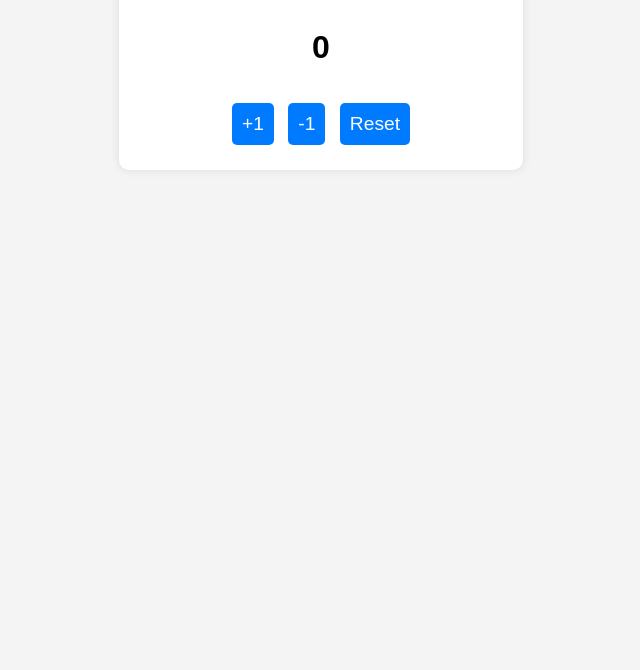
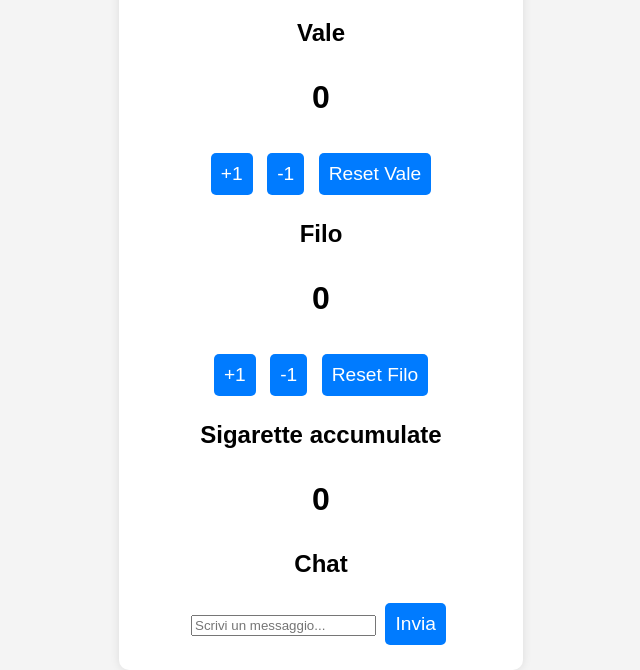
Before and after one commit to filippomazzanti/filovale, a plain HTML site: page index.html in a window 1280 px wide. Shown: the part 132-802 px from the top of the page, without its empty margins (319-959 px from the left). Drawn offline with Linux system fonts and the light colour scheme; no server answers.

Commit message:
Update index.html

```diff
--- a/index.html
+++ b/index.html
@@ -10,10 +10,34 @@
 <body>
   <div class="container">
     <h1>Contatore Condiviso ❤️</h1>
-    <p id="counter">0</p>
-    <button id="increase">+1</button>
-    <button id="decrease">-1</button>
-    <button id="reset">Reset</button>
+    <div class="counter-container">
+      <div class="counter" id="counter-vale">
+        <h2>Vale</h2>
+        <p class="counter-value" id="vale-value">0</p>
+        <button class="btn" id="vale-increase">+1</button>
+        <button class="btn" id="vale-decrease">-1</button>
+        <button class="btn reset" id="vale-reset">Reset Vale</button>
+      </div>
+      <div class="counter" id="counter-filo">
+        <h2>Filo</h2>
+        <p class="counter-value" id="filo-value">0</p>
+        <button class="btn" id="filo-increase">+1</button>
+        <button class="btn" id="filo-decrease">-1</button>
+        <button class="btn reset" id="filo-reset">Reset Filo</button>
+      </div>
+    </div>
+    <div class="accumulated">
+      <h2>Sigarette accumulate</h2>
+      <p id="accumulated-value">0</p>
+    </div>
+    <div class="chat-container">
+      <h2>Chat</h2>
+      <div id="chat-messages"></div>
+      <form id="chat-form">
+        <input type="text" id="chat-input" placeholder="Scrivi un messaggio..." required>
+        <button type="submit">Invia</button>
+      </form>
+    </div>
   </div>
 
   <!-- Includi Firebase versione 8 -->
```
